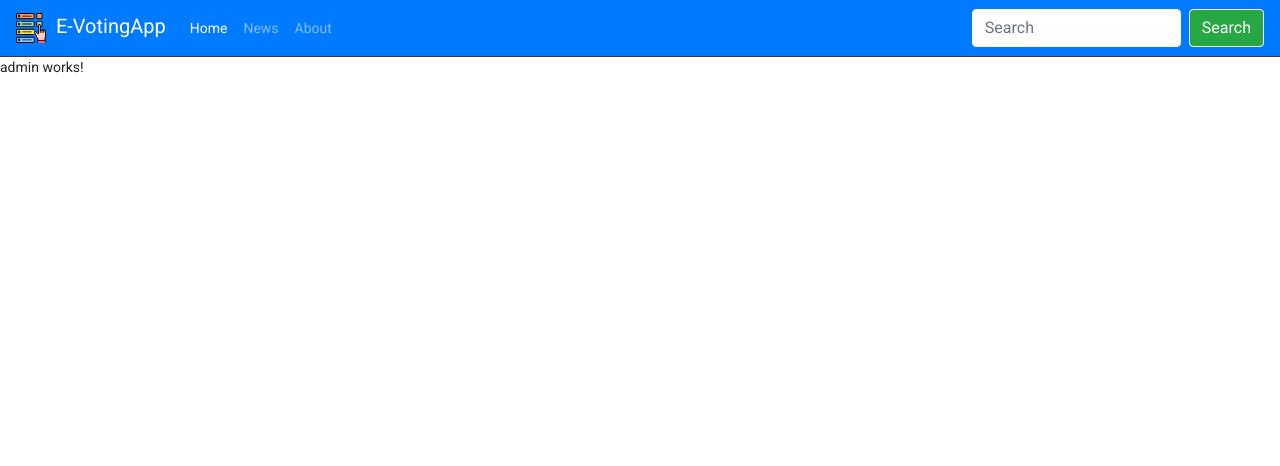
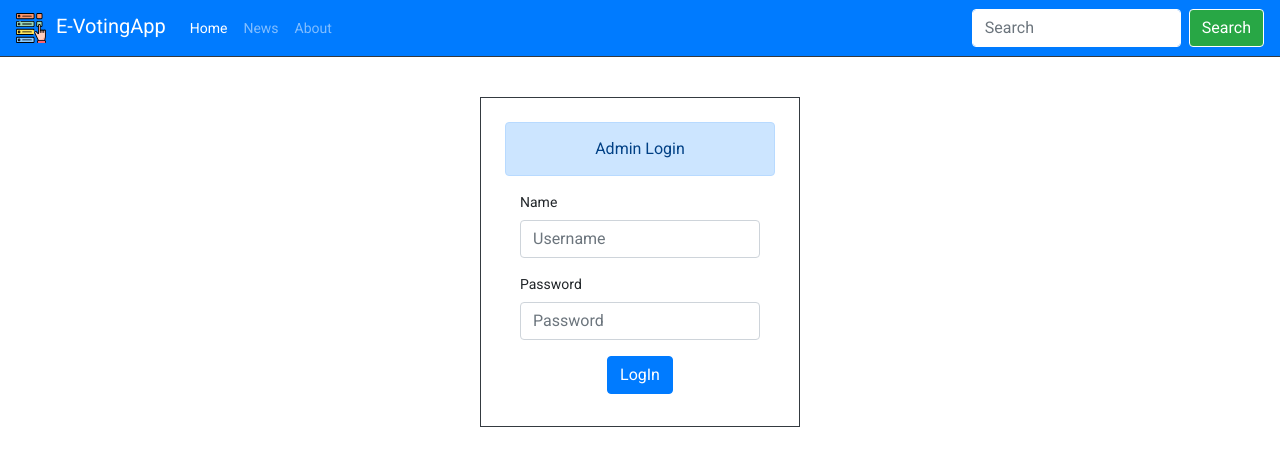
Before and after one commit to anshulShende/e_voting_app, an Angular app in the folder frontend/: page /admin in a window 1280 px wide. Shown: the top 466 px of the page. Built offline with nearby package versions, Linux system fonts and the light colour scheme.

Commit message:
Added election

```diff
--- a/frontend/src/app/app.module.ts
+++ b/frontend/src/app/app.module.ts
@@ -10,6 +10,7 @@ import { StaffComponent } from './components/staff/staff.component';
 import { AdminComponent } from './components/admin/admin.component';
 import { HttpClientModule } from '@angular/common/http';
 import { FormsModule } from '@angular/forms';
+import { ElectionComponent } from './components/election/election.component';
 
 const routes : Routes = [
   {
@@ -45,7 +46,8 @@ const routes : Routes = [
     VoterComponent,
     CandidateComponent,
     StaffComponent,
-    AdminComponent
+    AdminComponent,
+    ElectionComponent
   ],
   imports: [
     BrowserModule,
--- a/frontend/src/app/components/admin/admin.component.css
+++ b/frontend/src/app/components/admin/admin.component.css
@@ -0,0 +1,3 @@
+.container{
+    margin-top: 40px;
+}
--- a/frontend/src/app/components/admin/admin.component.html
+++ b/frontend/src/app/components/admin/admin.component.html
@@ -1 +1,20 @@
-<p>admin works!</p>
+<div class="container p-4 border border-dark col-md-3">
+    <h3 class="alert alert-primary text-center" role="alert">
+        Admin Login
+    </h3>
+    <form>
+        <div class="form-group col-md-12">
+            <label for="inputEmail4">Name</label>
+            <input type="text" #name class="form-control" id="email" placeholder="Username">
+
+        </div>
+        <div class="form-group col-md-12">
+            <label for="inputPassword4">Password</label>
+            <input type="password" #password class="form-control" id="password" placeholder="Password">
+        </div>
+
+        <div class="text-center">
+            <button type="submit" class="btn btn-primary mb-2">LogIn</button>
+        </div>
+    </form>
+</div>
--- /dev/null
+++ b/frontend/src/app/components/election/election.component.html
@@ -0,0 +1 @@
+<p>election works!</p>
--- /dev/null
+++ b/frontend/src/app/components/election/election.component.ts
@@ -0,0 +1,15 @@
+import { Component, OnInit } from '@angular/core';
+
+@Component({
+  selector: 'app-election',
+  templateUrl: './election.component.html',
+  styleUrls: ['./election.component.css']
+})
+export class ElectionComponent implements OnInit {
+
+  constructor() { }
+
+  ngOnInit(): void {
+  }
+
+}
```
Also changed, not shown: frontend/src/app/components/election/election.component.css (added), 1 other file (tests, documents, lock files or other folders).
